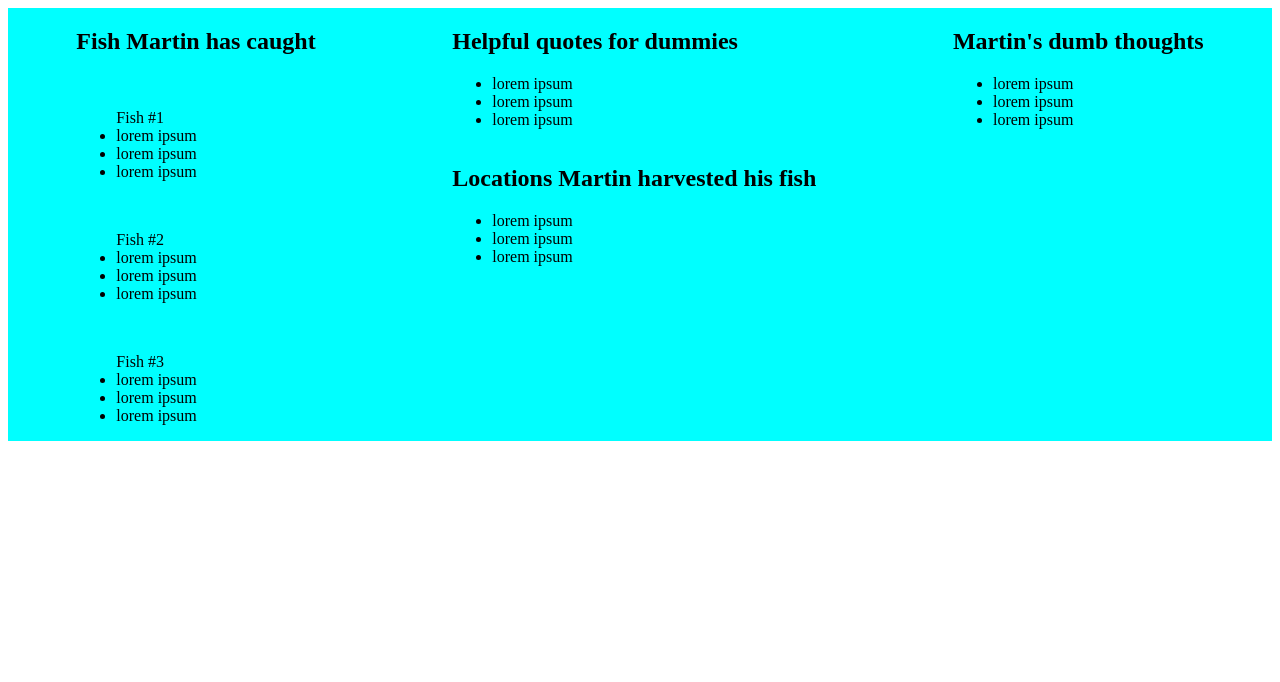
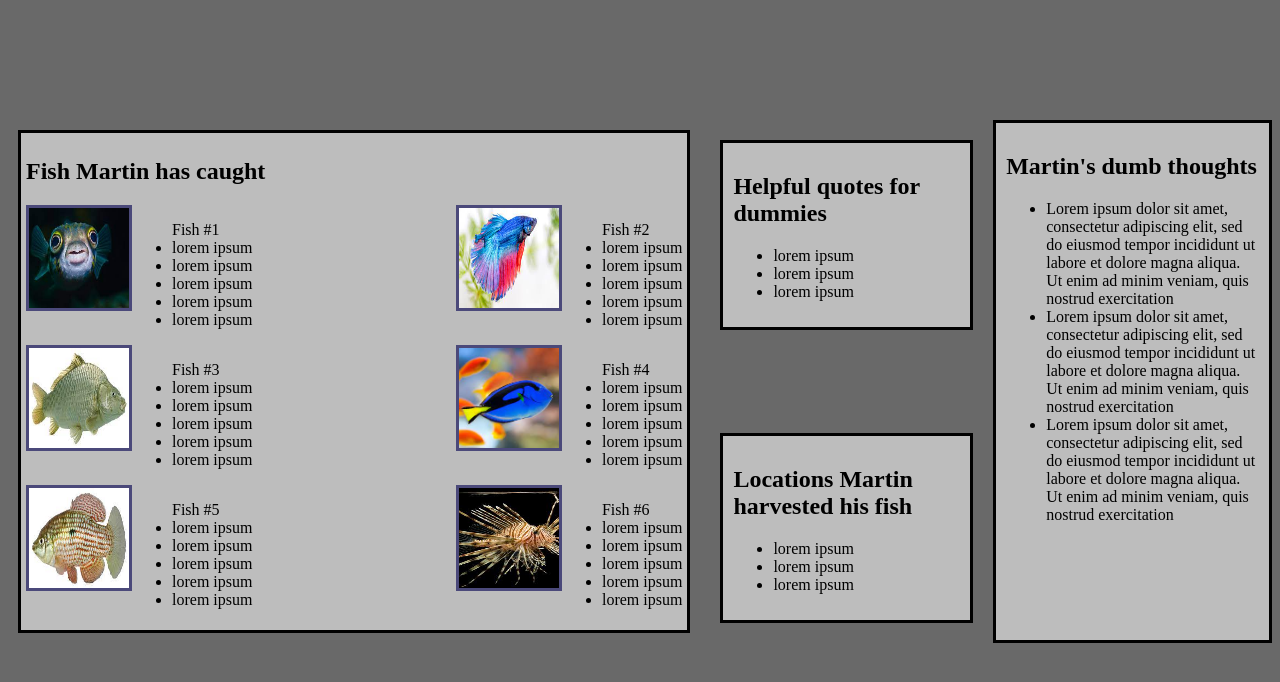
Before and after one commit to jacobjjude/newforce-aquarium, a plain HTML site: page index.html in a window 1280 px wide. Drawn offline with Linux system fonts and the light colour scheme.

Commit message:
updated design

```diff
--- a/index.html
+++ b/index.html
@@ -10,26 +10,62 @@
 <body>
   <article class="mainLayout">
     <section class="mainLayout__fishPics">
-      <h2>Fish Martin has caught</h2>
-      <section class="mainLayout__fishpics--img">
-        <img src="" alt="">
+      <h2 id="fishTitle">Fish Martin has caught</h2>
+      <section class="mainLayout__fishPics--img">
+        <img src="/images/1.jpg" alt="">
         <ul> Fish #1
+          <li>lorem ipsum</li>
+          <li>lorem ipsum</li>
           <li>lorem ipsum</li>
           <li>lorem ipsum</li>
           <li>lorem ipsum</li>
         </ul>
       </section>
-      <section class="mainLayout__fishpics--img">
-        <img src="" alt="">
+      <section class="mainLayout__fishPics--img">
+        <img src="/images/2.jpg" alt="">
         <ul> Fish #2
+          <li>lorem ipsum</li>
+          <li>lorem ipsum</li>
           <li>lorem ipsum</li>
           <li>lorem ipsum</li>
           <li>lorem ipsum</li>
         </ul>
       </section>
-      <section class="mainLayout__fishpics--img">
-        <img src="" alt="">
+      <section class="mainLayout__fishPics--img">
+        <img src="/images/3.jpg" alt="">
         <ul> Fish #3
+          <li>lorem ipsum</li>
+          <li>lorem ipsum</li>
+          <li>lorem ipsum</li>
+          <li>lorem ipsum</li>
+          <li>lorem ipsum</li>
+        </ul>
+      </section>
+      <section class="mainLayout__fishPics--img">
+        <img src="/images/4.jpg" alt="">
+        <ul> Fish #4
+          <li>lorem ipsum</li>
+          <li>lorem ipsum</li>
+          <li>lorem ipsum</li>
+          <li>lorem ipsum</li>
+          <li>lorem ipsum</li>
+        </ul>
+      </section>
+      <section class="mainLayout__fishPics--img">
+        <img src="/images/5.jpg" alt="">
+        <ul> Fish #5
+          <li>lorem ipsum</li>
+          <li>lorem ipsum</li>
+          <li>lorem ipsum</li>
+          <li>lorem ipsum</li>
+          <li>lorem ipsum</li>
+        </ul>
+      </section>
+      <section class="mainLayout__fishPics--img">
+        <img src="/images/6.jpg" alt="">
+        <ul> Fish #6
+          <li>lorem ipsum</li>
+          <li>lorem ipsum</li>
           <li>lorem ipsum</li>
           <li>lorem ipsum</li>
           <li>lorem ipsum</li>
@@ -57,9 +93,9 @@
     <aside class="mainLayout__thoughts">
       <h2>Martin's dumb thoughts</h2>
       <ul>
-        <li>lorem ipsum</li>
-        <li>lorem ipsum</li>
-        <li>lorem ipsum</li>
+        <li>Lorem ipsum dolor sit amet, consectetur adipiscing elit, sed do eiusmod tempor incididunt ut labore et dolore magna aliqua. Ut enim ad minim veniam, quis nostrud exercitation</li>
+        <li>Lorem ipsum dolor sit amet, consectetur adipiscing elit, sed do eiusmod tempor incididunt ut labore et dolore magna aliqua. Ut enim ad minim veniam, quis nostrud exercitation</li>
+        <li>Lorem ipsum dolor sit amet, consectetur adipiscing elit, sed do eiusmod tempor incididunt ut labore et dolore magna aliqua. Ut enim ad minim veniam, quis nostrud exercitation</li>
       </ul>
     </aside>
   </article>
--- a/styles/main.css
+++ b/styles/main.css
@@ -1,11 +1,67 @@
+body {
+    background-color: #696969;
+}
 .mainLayout {
     display: flex;
+    justify-content: space-evenly;
+    margin-top: 120px;
+}
+
+.mainLayout__fishPics {
+    display: flex;
     flex-direction: row;
-    background-color: aqua;
-    justify-content: space-around;
+    flex-wrap: wrap;
+    border: 3px solid black;
+    flex-basis: 66%;
+    margin: 10px;
+    padding: 5px;
+    justify-content: space-between;
+    background-color: #bdbdbd;
 }
 
 .mainLayout__stack {
     display: flex;
     flex-direction: column;
+    justify-content: space-between;
+    margin: 10px;
+    padding: 10px;
+    max-width: 20%;
 }
+
+.mainLayout__stack--locations {
+    border: 3px solid black;
+    padding: 10px;
+    margin-top: 5px;
+    background-color: #bdbdbd;
+
+}
+
+.mainLayout__stack--quotes {
+    border: 3px solid black;
+    padding: 10px;
+    margin-bottom: 5px;
+    background-color: #bdbdbd;
+
+}
+
+.mainLayout__thoughts {
+    border: 3px solid black;
+    background-color: #bdbdbd;
+    padding: 10px;
+    max-width: 20%;
+}
+
+.mainLayout__fishPics--img {
+    display: flex;
+}
+
+#fishTitle {
+    display: flex;
+    flex-basis: 100%;
+}
+
+img {
+    height: 100px;
+    width: 100px;
+    border: 3px solid #4B497A;
+}
```
Also changed, not shown: images/1.jpg (added), images/2.jpg (added), images/3.jpg (added), images/4.jpg (added), images/5.jpg (added), images/6.jpg (added), scripts/main.js (added).
